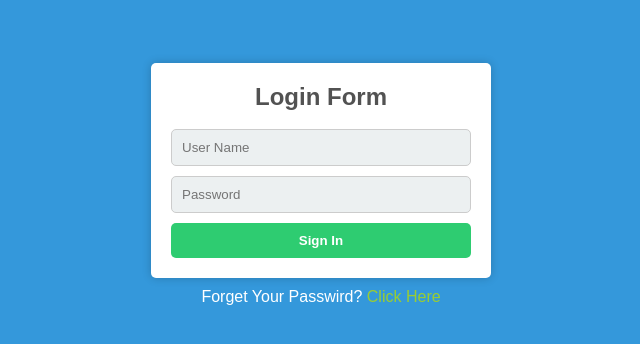
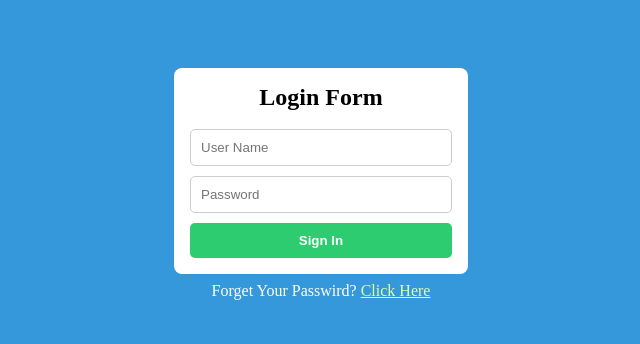
Before and after one commit to abijeetraut1/html-assaginments, a plain HTML site: page loginPage.html in a window 1280 px wide. Shown: the part 216-560 px from the top of the page, without its empty margins (319-959 px from the left). Drawn offline with Linux system fonts and the light colour scheme.

Commit message:
Update loginPage.html

```diff
--- a/loginPage.html
+++ b/loginPage.html
@@ -1,3 +1,4 @@
+
 <!DOCTYPE html>
 <html lang="en">
 
@@ -5,39 +6,29 @@
 
     <title>Sign In</title>
     <style>
-        *{
+        * {
             margin: 0;
             padding: 0;
         }
 
-        .z {
-            font-family: Arial, sans-serif;
-            background-color: #3498db;
-            margin: 0;
+        body{
+
+            height: 100vh;
+            width: 100vw;
             display: flex;
             justify-content: center;
             align-items: center;
             flex-direction: column;
-            height: 100vh;
-            width: 100vw;
-
-        }
-
-        .container {
-            background-color: #fff;
-            padding: 20px;
-            border-radius: 5px;
-            box-shadow: 0px 0px 10px rgba(0, 0, 0, 0.2);
-            width: 300px;
+            background-color: #3498db;
         }
 
         .sign-in-form {
             display: flex;
             flex-direction: column;
-        }
-
-        label {
-            margin-top: 10px;
+            background-color: #fff;
+            padding: 1rem;
+            border-radius: .5rem;
+            text-align: center;
         }
 
         input {
@@ -45,6 +36,7 @@
             margin-bottom: 10px;
             border: 1px solid #ccc;
             border-radius: 5px;
+            width: 15rem;
         }
 
         button {
@@ -56,38 +48,11 @@
             cursor: pointer;
             font-weight: bolder;
         }
-
-        button:hover {
-            background-color: #884596;
-        }
-
-        .message {
-            text-align: center;
-            margin-top: 10px;
-        }
-
-        a {
-            color: #000000;
-            text-decoration: none;
-        }
-
-        a:hover {
-            text-decoration: underline;
-        }
-        h2{
-            text-align: center;
-            color: #525252;
-        }
-
-        input{
-            background-color: #ecf0f1;
-        }
     </style>
 </head>
 
 <body>
 
-    <div class="z">
     <div class="container">
         <form class="sign-in-form">
             <h2>Login Form</h2><br>
@@ -95,8 +60,8 @@
             <input type="password" id="password" name="password" placeholder="Password" required>
             <button type="submit">Sign In</button>
         </form>
-        </div>
-        <p class="message" style="color: white;">Forget Your Passwird? <a href="#" style="color: yellowgreen;">Click Here</a></p>
+        <p class="message" style="color: white; text-align: center; margin-top: .5rem;">Forget Your Passwird? <a href="#" style="color: rgb(224, 255, 161);">Click
+                Here</a></p>
     </div>
 </body>
 
```
Lines whose indentation alone changed are shown as unchanged.
